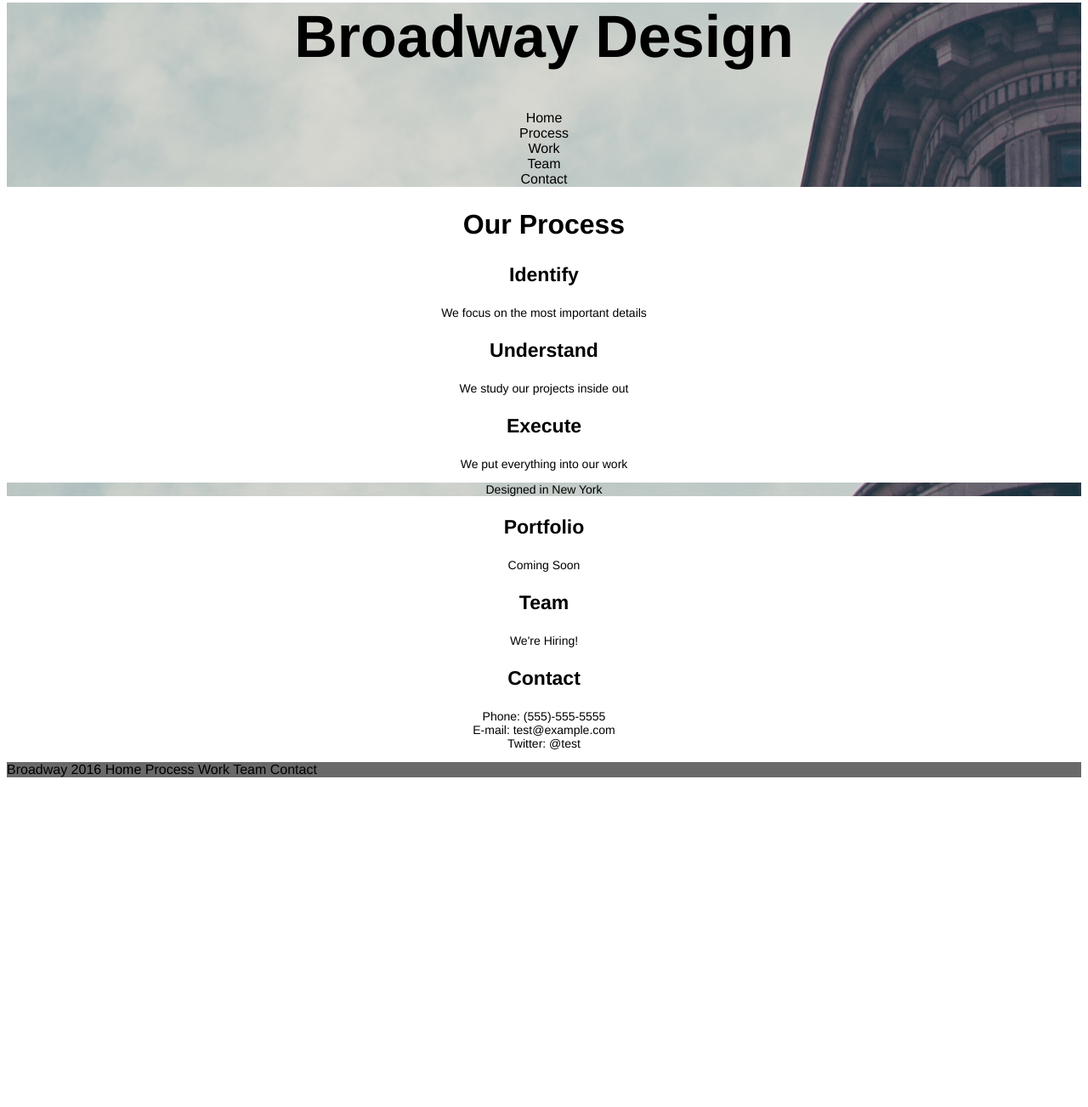
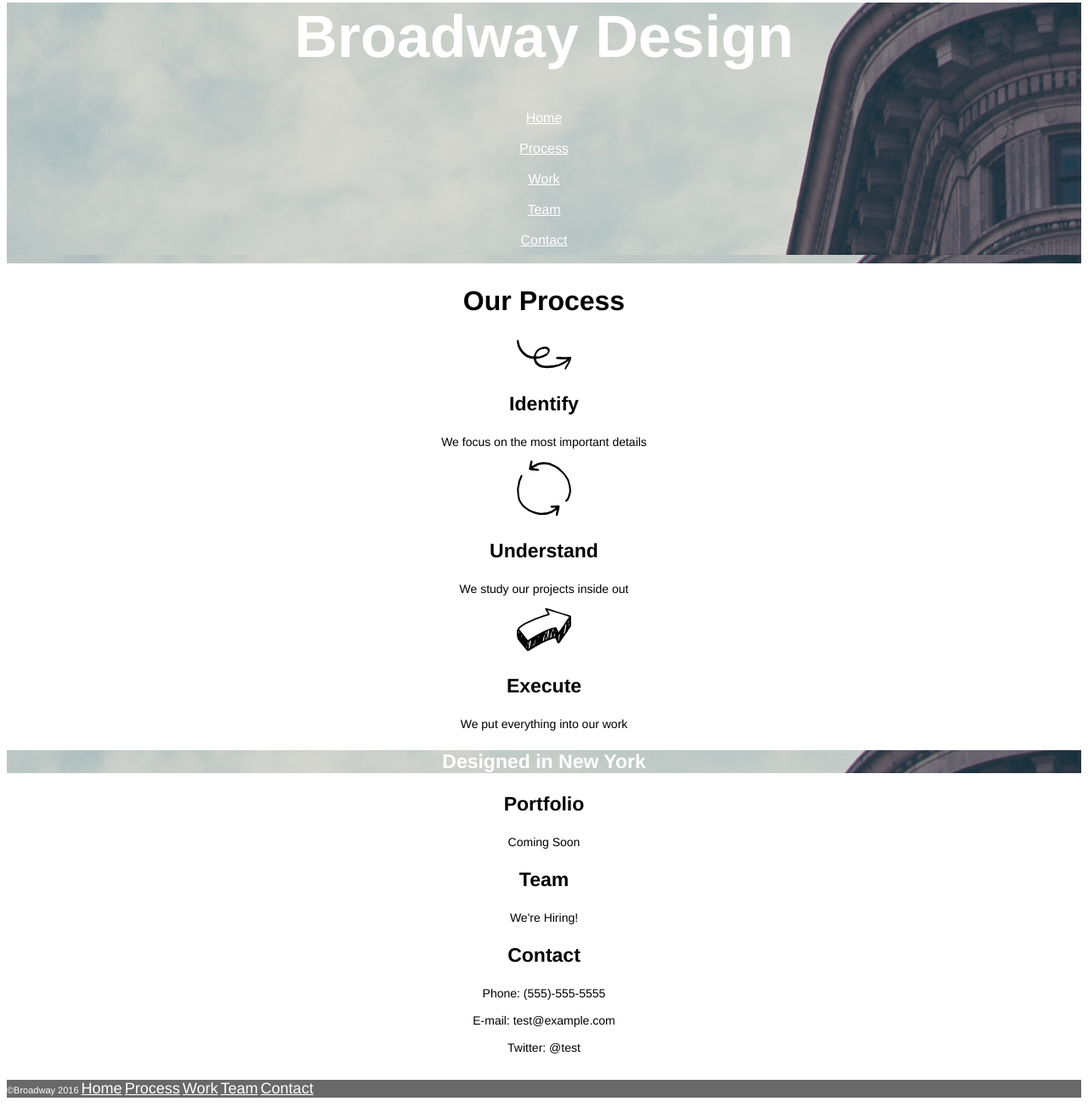
Before and after one commit to michelangelo21d/broadway, a plain HTML site: page index.html in a window 1280 px wide. Shown: the part 44-1347 px from the top of the page at 85% size. Before the commit the page ends 967 px from the top, so only its background shows below. Drawn offline with Linux system fonts and the light colour scheme.

Commit message:
completed

```diff
--- a/index.html
+++ b/index.html
@@ -8,45 +8,49 @@
     <div class="toppane">
       <h1>Broadway Design</h1>
       <nav>
-        Home </br>
-        Process </br>
-        Work </br>
-        Team </br>
-        Contact </br>
+        <a href=#>Home</a> </br> </br>
+        <a href=#>Process</a> </br> </br>
+        <a href=#>Work</a> </br> </br>
+        <a href=#>Team</a> </br> </br>
+        <a href=#>Contact</a> </br> </br>
       </nav>
     </div>
 
     <div class="process">
       <h2>Our Process</h2>
+      <img src="./resources/icons/identify.svg">
       <h3>Identify</h3>
       <p>We focus on the most important details</p>
+      <img src="./resources/icons/understand.svg">
       <h3>Understand</h3>
       <p>We study our projects inside out</p>
+      <img src="./resources/icons/execute.svg">
       <h3>Execute</h3>
       <p>We put everything into our work</p>
 
     <div class="design">
-      <div id="nyc"><p>Designed in New York</p></div>
+      <div id="nyc"><h3>Designed in New York</h3></div>
       <h3>Portfolio</h3>
       <p>Coming Soon</p>
       <h3>Team</h3>
       <p>We're Hiring!</p>
       <h3>Contact</h3>
       <p>
-          Phone: (555)-555-5555</br>
-          E-mail: test@example.com</br>
-          Twitter: @test</br>
+          Phone: (555)-555-5555</br></br>
+          E-mail: test@example.com</br></br>
+          Twitter: @test</br></br>
       </p>
     </div>
 
     <div class="footer">
       <nav>
-        Broadway 2016
-        Home
-        Process
-        Work
-        Team
-        Contact
+        <p>&copy;Broadway 2016
+        <a href=#>Home</a>
+        <a href=#>Process</a>
+        <a href=#>Work</a>
+        <a href=#>Team</a>
+        <a href=#>Contact</a>
+        </p>
       </nav>
     </div>
   </body>
--- a/resources/css/index.css
+++ b/resources/css/index.css
@@ -3,16 +3,20 @@
   text-align: center;
 }
 
+nav a {
+  color: white;
+}
+
 .toppane {
   font-size: 18px
   color: skyblue;
-    background-image: url("../images/the-flatiron-building.png");
+  background-image: url("../images/the-flatiron-building.png");
 }
-
 
 h1 {
   font-size: 70px;
   font-weight: bold;
+  color: white;
 }
 
 h2 {
@@ -31,10 +35,22 @@ p {
 
 #nyc {
   background-image: url("../images/the-flatiron-building.png");
+  color: white;
+  font-weight: bold;
 }
-
 
 .footer nav {
     background-color: dimgray;
-    text-align: left;
+
 }
+
+.footer p {
+  font-size: 11px;
+  color: white;
+  text-align: left;
+}
+
+.footer p a {
+  font-size: 18px;
+  color: white;
+}
```
